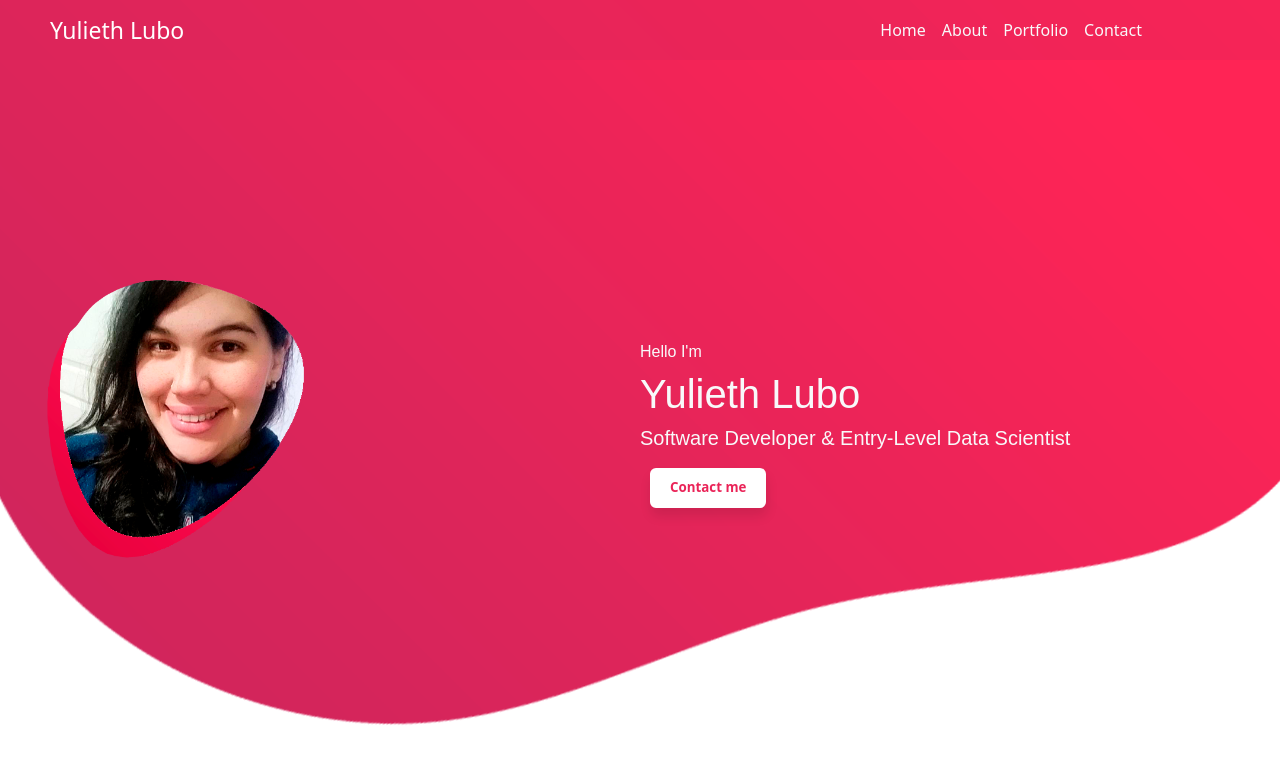
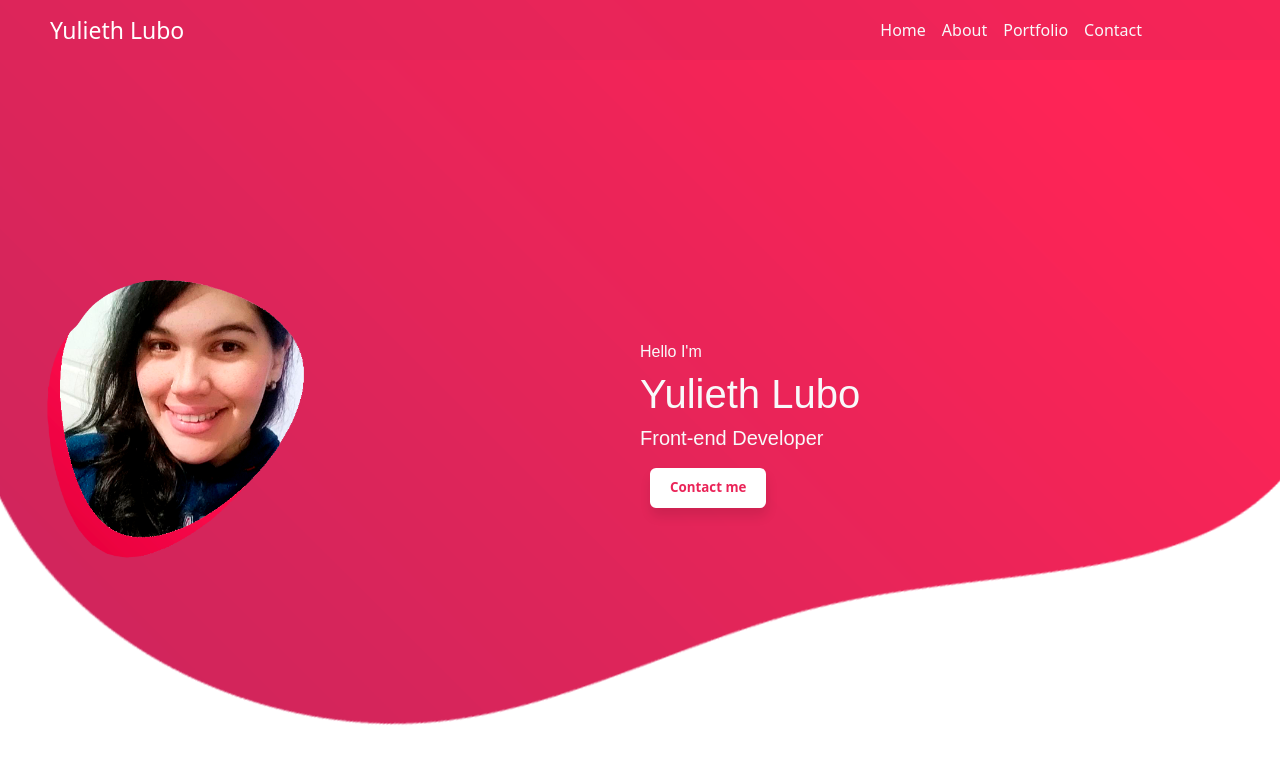
Before and after one commit to yuliethc/new_yuliethdotcom, a React (Create React App) app: page / in a window 1280 px wide. Shown: the top 764 px of the page. Built offline with nearby package versions, Linux system fonts and the light colour scheme.

Commit message:
Title changed

```diff
--- a/src/Page/Principal.js
+++ b/src/Page/Principal.js
@@ -149,7 +149,7 @@ const Principal = () => {
             <Col className="d-flex flex-column align-items-center align-items-start justify-content-center align-items-sm-center align-items-lg-start align-items-md-start m-1 p-1">
               <h6>Hello I'm</h6>
               <h1>Yulieth Lubo</h1>
-              <h5>Software Developer & Entry-Level Data Scientist</h5>
+              <h5>Front-end Developer</h5>
 
               <a href="#contact">
                 <StyledWhiteButton Title="Contact me"></StyledWhiteButton>
```
